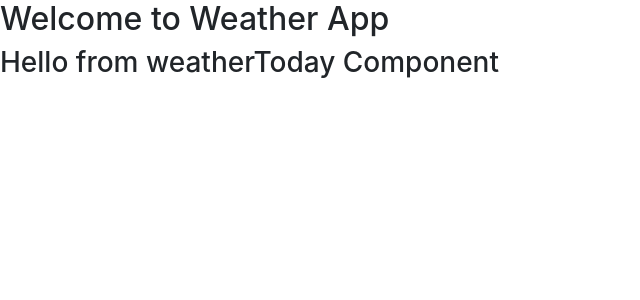
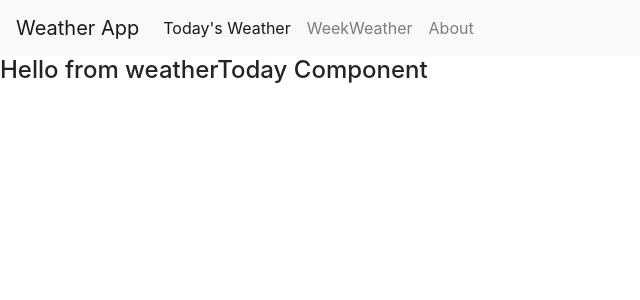
Before and after one commit to srisreedhar/ReactWeatherApp, a React (Create React App) app: page / in a window 1280 px wide. Shown: the top 300 px of the page, without its empty margins (0-640 px from the left). Built offline with nearby package versions, Linux system fonts and the light colour scheme.

Commit message:
created week weather component

```diff
--- a/src/components/Navbar.js
+++ b/src/components/Navbar.js
@@ -6,8 +6,32 @@
 class Navbar extends Component {
     render() {
         return (
-            <h2>Welcome to Weather App</h2>
-         );
+            <nav class="navbar navbar-expand-lg navbar-light bg-light">
+                <a class="navbar-brand" href="#">Weather App</a>
+                <button class="navbar-toggler"
+                        type="button"
+                        data-toggle="collapse"
+                        data-target="#navbarNavDropdown"
+                        aria-controls="navbarNavDropdown"
+                        aria-expanded="false"
+                        aria-label="Toggle navigation">
+                <span class="navbar-toggler-icon"></span>
+                </button>
+                <div class="collapse navbar-collapse" id="navbarNavDropdown">
+                    <ul class="navbar-nav">
+                        <li class="nav-item active">
+                            <a class="nav-link" href="#">Today's Weather <span class="sr-only">(current)</span></a>
+                        </li>
+                        <li class="nav-item">
+                            <a class="nav-link" href="#">WeekWeather</a>
+                        </li>
+                        <li class="nav-item">
+                            <a class="nav-link" href="#">About</a>
+                        </li>
+                    </ul>
+                </div>
+            </nav>
+        );
     }
 }
 
--- a/src/components/WeatherToday.js
+++ b/src/components/WeatherToday.js
@@ -1,12 +1,13 @@
 import React, { Component } from 'react';
 import 'bootstrap/dist/css/bootstrap.min.css';
 
-// gets current day's weathe from the api
+// gets current day's weather from the api
+
 class weatherToday extends Component {
 
     render() {
         return (
-            <h3>Hello from weatherToday Component</h3>
+            <h4>Hello from weatherToday Component</h4>
          );
     }
 }
```
Also changed, not shown: src/components/WeekWeather.js (added, +15 -0 lines).
